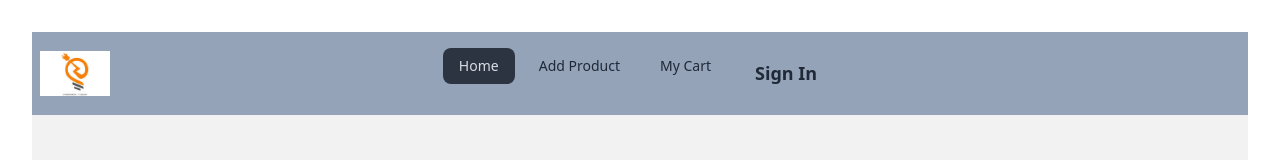
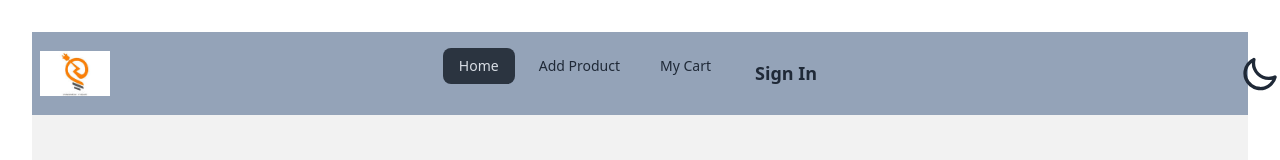
Before and after one commit to mdshamimmiah/brand-shop, a React (Vite) app: page / in a window 1280 px wide. Shown: the top 160 px of the page. Built offline with nearby package versions, Linux system fonts and the light colour scheme; no server answers.

Commit message:
my dark section is done

```diff
--- a/src/component/header/Navbar.jsx
+++ b/src/component/header/Navbar.jsx
@@ -1,9 +1,32 @@
 import { NavLink } from 'react-router-dom';
 import image from '../../assets/logo.jpg'
 import { AuthContext } from '../../firebase/AuthProvider';
-import { useContext } from 'react';
+import { useContext, useEffect, useState } from 'react';
 
 const Navbar = () => {
+
+
+    const [theme, setTheme] = useState(
+        localStorage.getItem("theme") ? localStorage.getItem("theme") : "light"
+      );
+
+      const handleToggle = e => {
+        if (e.target.checked) {
+          setTheme("dark");
+        } else {
+          setTheme("light");
+        }
+      };
+
+      useEffect(() => {
+        localStorage.setItem("theme", theme);
+        const localTheme = localStorage.getItem("theme");
+        document.querySelector("html").setAttribute("data-theme", localTheme);
+      }, [theme]);
+
+
+
+
 
     const { user, logOut } = useContext(AuthContext)
     const hendleSignOut = () => {
@@ -90,6 +113,37 @@
                     </label>
 
                 </div>
+                {/* dark */}
+                <div>
+            <label className="swap swap-rotate -mr-10">
+              {/* this hidden checkbox controls the state */}
+              <input
+                type="checkbox"
+                onChange={handleToggle}
+                checked={theme === "light" ? false : true}
+              />
+
+              {/* sun icon */}
+              <svg
+                className="swap-on fill-current w-10 h-10"
+                xmlns="http://www.w3.org/2000/svg"
+                viewBox="0 0 24 24"
+              >
+                <path d="M5.64,17l-.71.71a1,1,0,0,0,0,1.41,1,1,0,0,0,1.41,0l.71-.71A1,1,0,0,0,5.64,17ZM5,12a1,1,0,0,0-1-1H3a1,1,0,0,0,0,2H4A1,1,0,0,0,5,12Zm7-7a1,1,0,0,0,1-1V3a1,1,0,0,0-2,0V4A1,1,0,0,0,12,5ZM5.64,7.05a1,1,0,0,0,.7.29,1,1,0,0,0,.71-.29,1,1,0,0,0,0-1.41l-.71-.71A1,1,0,0,0,4.93,6.34Zm12,.29a1,1,0,0,0,.7-.29l.71-.71a1,1,0,1,0-1.41-1.41L17,5.64a1,1,0,0,0,0,1.41A1,1,0,0,0,17.66,7.34ZM21,11H20a1,1,0,0,0,0,2h1a1,1,0,0,0,0-2Zm-9,8a1,1,0,0,0-1,1v1a1,1,0,0,0,2,0V20A1,1,0,0,0,12,19ZM18.36,17A1,1,0,0,0,17,18.36l.71.71a1,1,0,0,0,1.41,0,1,1,0,0,0,0-1.41ZM12,6.5A5.5,5.5,0,1,0,17.5,12,5.51,5.51,0,0,0,12,6.5Zm0,9A3.5,3.5,0,1,1,15.5,12,3.5,3.5,0,0,1,12,15.5Z" />
+              </svg>
+
+              {/* moon icon */}
+              <svg
+                className="swap-off fill-current w-10 h-10"
+                xmlns="http://www.w3.org/2000/svg"
+                viewBox="0 0 24 24"
+              >
+                <path d="M21.64,13a1,1,0,0,0-1.05-.14,8.05,8.05,0,0,1-3.37.73A8.15,8.15,0,0,1,9.08,5.49a8.59,8.59,0,0,1,.25-2A1,1,0,0,0,8,2.36,10.14,10.14,0,1,0,22,14.05,1,1,0,0,0,21.64,13Zm-9.5,6.69A8.14,8.14,0,0,1,7.08,5.22v.27A10.15,10.15,0,0,0,17.22,15.63a9.79,9.79,0,0,0,2.1-.22A8.11,8.11,0,0,1,12.14,19.73Z" />
+              </svg>
+            </label>
+          </div>
+
+                {/*  */}
             </div>
         </div>
     );
--- a/src/pages/myCard/MyCard.jsx
+++ b/src/pages/myCard/MyCard.jsx
@@ -1,6 +1,6 @@
-import { useContext, useEffect, useState } from "react";
+
 import { useLoaderData } from "react-router-dom";
-import { AuthContext } from "../../firebase/AuthProvider";
+
 import MyCardDataLoad from "./MyCardDataLoad";
 
 
--- a/src/pages/myCard/MyCardDataLoad.jsx
+++ b/src/pages/myCard/MyCardDataLoad.jsx
@@ -24,14 +24,14 @@
        .then(data => {
          console.log(data);
        })
-      //  if(data.deletedCount > 0) {
-      //   Swal.fire(
-      //     'Deleted!',
-      //     'Your file has been deleted.',
-      //     'success'
-      //    )
+       if (data.deletedCount > 0) {
+        Swal.fire(
+          'Deleted!',
+          'Your file has been deleted.',
+          'success'
+         )
 
-      //  }
+       }
 
     }
   })
```
